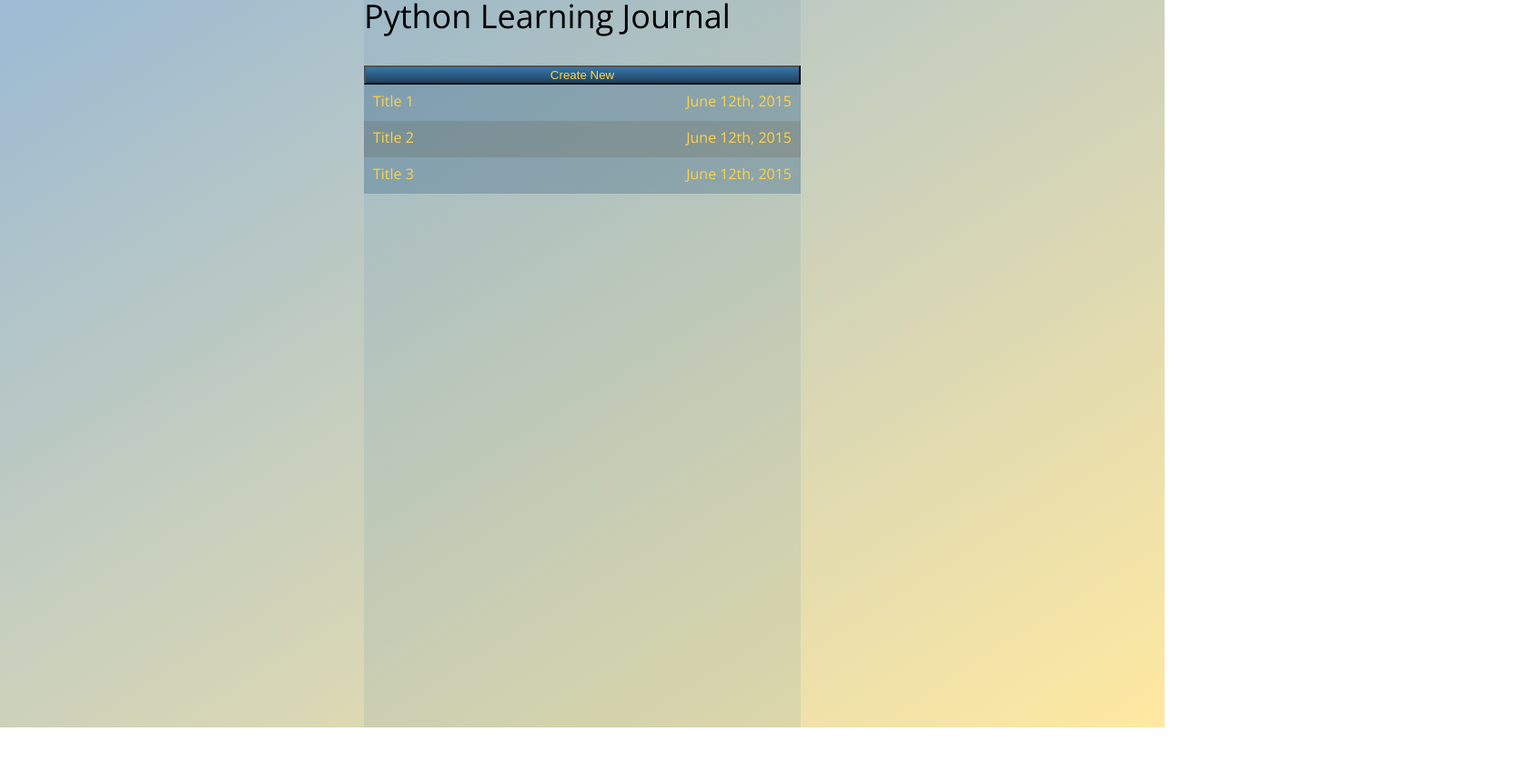
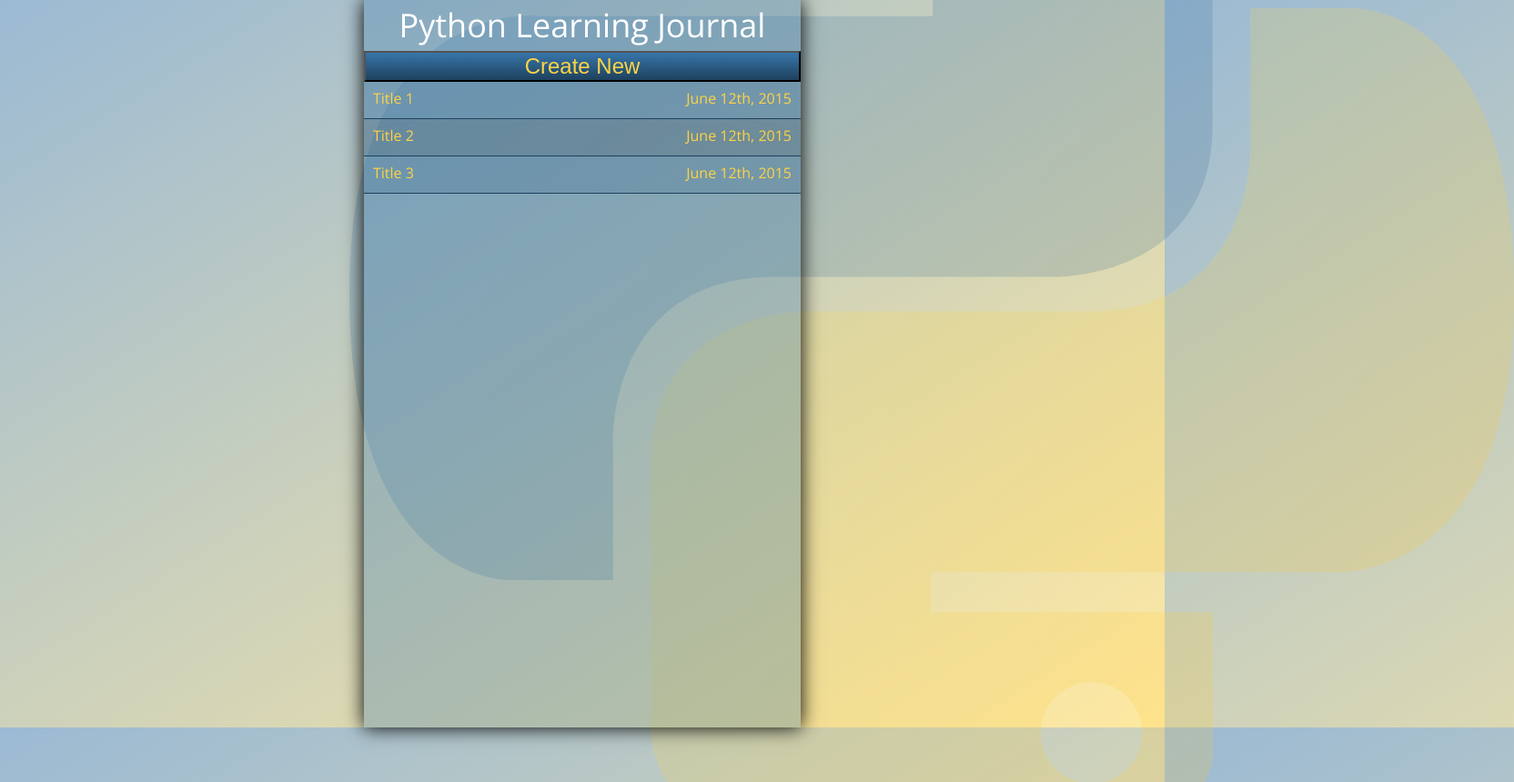
Before and after one commit to MigrantJ/learning-journal, a plain HTML site: page mockups/index.html in a window 1280 px wide. Shown: the top 860 px of the page at 91% size, 1664 px wide, since content can reach past the window. Before the commit the page ends 800 px from the top, so only its background shows below. Drawn offline with nearby package versions, Linux system fonts and the light colour scheme.

Commit message:
ok looking index page, will apply styles to other pages

```diff
--- a/mockups/index.html
+++ b/mockups/index.html
@@ -7,6 +7,7 @@
 	</head>
 
 	<body>
+	<img id="bg" src="img/Python-logo-notext.svg">
 	<div id="container">
 		<header id="header">
 			<h1>Python Learning Journal</h1>
--- a/mockups/sass/_vars.scss
+++ b/mockups/sass/_vars.scss
@@ -11,11 +11,14 @@ $button-text-color: $color-secondary;
 $button-gradient-top: $color-primary;
 $button-gradient-bottom: darken($color-primary, 20%);
 
+$header-color: $color-primary;
+
 /*Journal List*/
 $list-width: 480px;
 $list-offset: $list-width / 2 * -1;
-$list-bgcolor: rgba($color-primary, 0.1);
+$list-bgcolor: rgba($color-primary, 0.3);
+$list-border-color: darken($color-primary, 10%);
 
 /*List Items*/
-$list-item-bgcolor: rgba(darken($color-primary, 10%), 0.3);
-$list-item-bgcolor-alt: rgba(darken($color-primary, 30%), 0.3);
+$list-item-bgcolor: rgba(darken($color-primary, 10%), 0.2);
+$list-item-bgcolor-alt: rgba(darken($color-primary, 30%), 0.2);
--- a/mockups/sass/screen.scss
+++ b/mockups/sass/screen.scss
@@ -17,6 +17,7 @@
 body {
   @include background(linear-gradient(to bottom right, $bg-gradient-topleft, $bg-gradient-botright));
   font-family: "Open Sans", sans-serif;
+  overflow: hidden;
 }
 
 a {
@@ -28,24 +29,30 @@ a {
   }
 }
 
+#bg {
+  width: 100%;
+  position: absolute;
+  margin-left: 30%;
+  bottom: -20%;
+  opacity: 0.2;
+}
+
 #container {
-  @include background-image(image_url("Python-logo-notext.svg"));
-  background-repeat: repeat-x;
-  background-size: cover;
-  background-position: 50%;
-
   width: $list-width;
   height: 100%;
   position: absolute;
   left: 50%;
   margin-left: $list-offset;
   background-color: $list-bgcolor;
+  box-shadow: 0px 0px 20px black;
 }
 
 #header {
-  height: 72px;
+  padding: 10px;
 
   h1 {
+    color: white;
+    text-align: center;
     font-size: 36px;
   }
 }
@@ -55,6 +62,7 @@ a {
     @include background(linear-gradient(to bottom, $button-gradient-top, $button-gradient-bottom));
     color: $button-text-color;
     width: 100%;
+    font-size: 24px;
 
     &:hover {
       @include background(linear-gradient(to bottom, $button-gradient-top, $button-gradient-bottom));
@@ -63,12 +71,7 @@ a {
 }
 
 #journal-list {
-  //width: $list-width;
-  //height: 100%;
-  //position: absolute;
-  //left: 50%;
-  //margin-left: $list-offset;
-  //background-color: $list-bgcolor;
+
 }
 
 .journal-list-item {
@@ -76,6 +79,7 @@ a {
   background-color: $list-item-bgcolor;
   height: 20px;
   padding: 10px;
+  border-bottom: 1px solid $button-gradient-bottom;
 
   &:nth-child(2) {
     background-color: $list-item-bgcolor-alt;
```
Also changed, not shown: mockups/stylesheets/screen.css.
